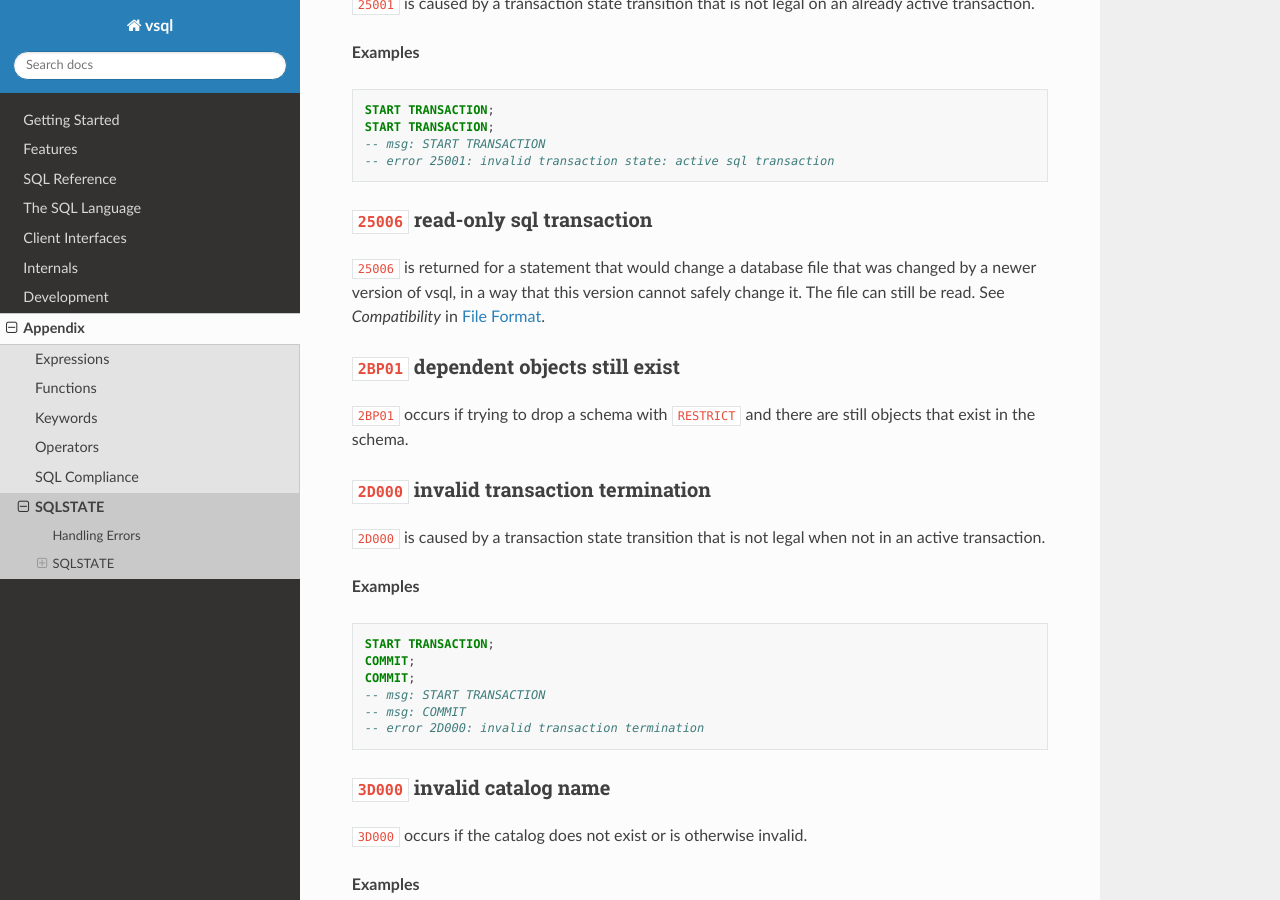
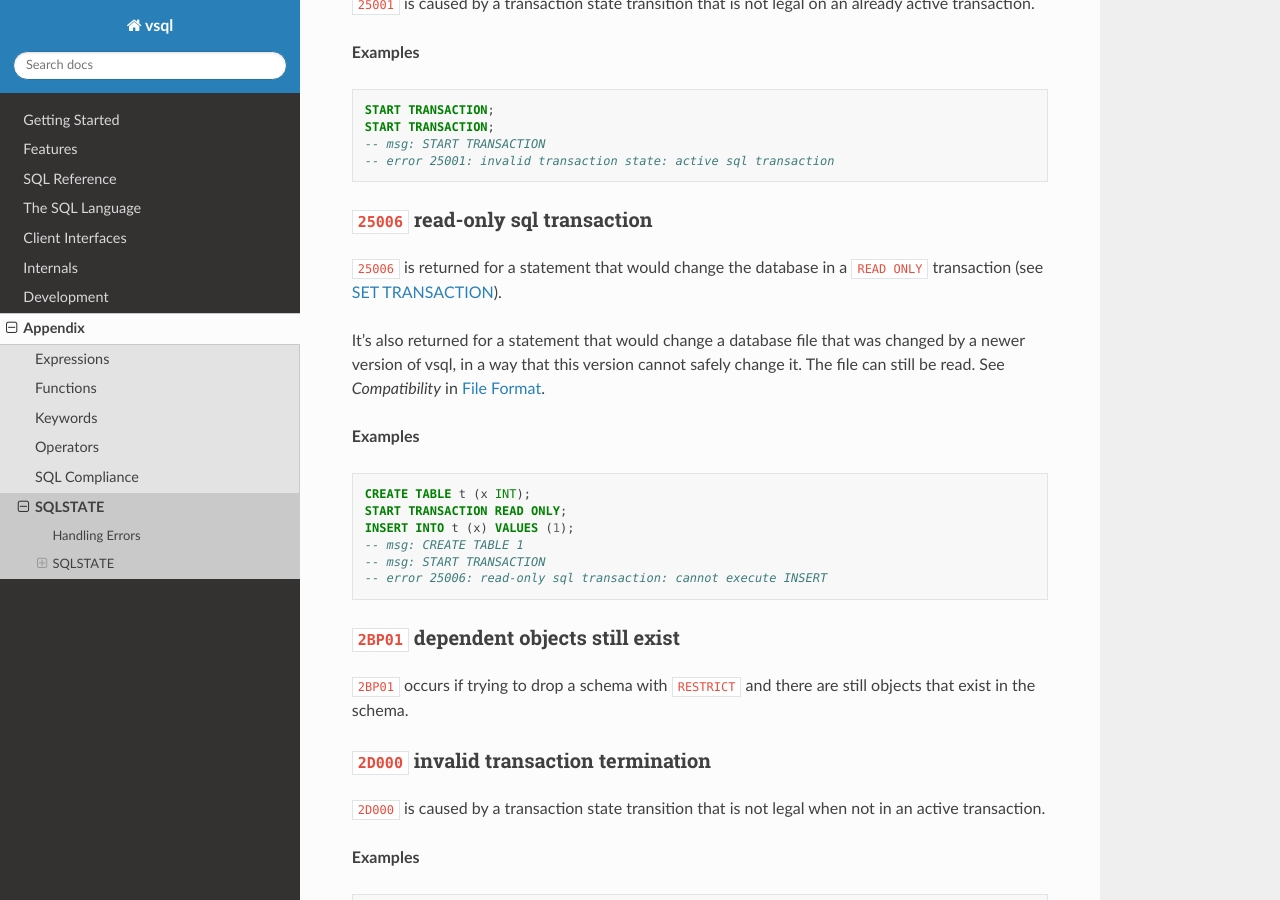
Before and after one commit to elliotchance/vsql, a Sphinx documentation site: the page built from docs/sqlstate.rst, in a window 1280 px wide and 900 px high, scrolled down 8515 px. Built offline with Sphinx 7.4.7 and the Read the Docs theme 3.1.0, drawn with Linux system fonts in a browser that asks for light colours.

Commit message:
language: Support READ ONLY and READ WRITE transactions
SET TRANSACTION and START TRANSACTION now take an access mode. In a READ
ONLY transaction, any statement that changes the database (INSERT, UPDATE,
DELETE, CREATE, ALTER or DROP) fails with 25006.

SET TRANSACTION applies to the next transaction only, whether that's a
START TRANSACTION (which can override it) or the implicit transaction of
the next statement that runs on its own. SET CATALOG, SET SCHEMA and
EXPLAIN don't start a transaction, so they don't use it up. It's a 25001
error inside a transaction. NEXT VALUE FOR is still allowed, since
sequence changes aren't transactional (PostgreSQL rejects it).

ISOLATION LEVEL (E152-01) is still not supported.

SQL E152-02
SQL T241

Co-Authored-By: Claude Opus 5.5 <noreply@anthropic.com>

```diff
--- a/docs/sql-compliance.rst
+++ b/docs/sql-compliance.rst
@@ -322,13 +322,13 @@ As of the latest version (or at least the version of this documentation)
    * - ✅ E151-02
      - ``ROLLBACK`` statement
 
-   * - ❌ **E152**
+   * - ⭕ **E152**
      - **Basic SET TRANSACTION statement**
 
    * - ❌ E152-01
      - ``SET TRANSACTION`` statement: ``ISOLATION LEVEL SERIALIZABLE`` clause
 
-   * - ❌ E152-02
+   * - ✅ E152-02
      - ``SET TRANSACTION`` statement: ``READ ONLY`` and ``READ WRITE`` clauses
 
    * - ❌ **E153**
--- a/docs/sql-reference.rst
+++ b/docs/sql-reference.rst
@@ -19,6 +19,7 @@ SQL Reference
    select.rst
    set-catalog.rst
    set-schema.rst
+   set-transaction.rst
    start-transaction.rst
    update.rst
    values.rst
--- a/docs/sqlstate.rst
+++ b/docs/sqlstate.rst
@@ -394,10 +394,24 @@ already active transaction.
 ``25006`` read-only sql transaction
 ^^^^^^^^^^^^^^^^^^^^^^^^^^^^^^^^^^^
 
-``25006`` is returned for a statement that would change a database file that
-was changed by a newer version of vsql, in a way that this version cannot
-safely change it. The file can still be read. See *Compatibility* in
+``25006`` is returned for a statement that would change the database in a
+``READ ONLY`` transaction (see :doc:`set-transaction`).
+
+It's also returned for a statement that would change a database file that was
+changed by a newer version of vsql, in a way that this version cannot safely
+change it. The file can still be read. See *Compatibility* in
 :doc:`file-format`.
+
+**Examples**
+
+.. code-block:: sql
+
+   CREATE TABLE t (x INT);
+   START TRANSACTION READ ONLY;
+   INSERT INTO t (x) VALUES (1);
+   -- msg: CREATE TABLE 1
+   -- msg: START TRANSACTION
+   -- error 25006: read-only sql transaction: cannot execute INSERT
 
 ``2BP01`` dependent objects still exist
 ^^^^^^^^^^^^^^^^^^^^^^^^^^^^^^^^^^^^^^^
--- a/docs/transactions.rst
+++ b/docs/transactions.rst
@@ -42,10 +42,15 @@ Examples
   SELECT * FROM products;
   -- NAME: Coffee Machine PRICE: 150
 
+Transactions are ``READ WRITE`` by default. A ``READ ONLY`` transaction can be
+started with ``START TRANSACTION READ ONLY``, or with :doc:`set-transaction`
+before the next transaction (including the transaction of a single statement).
+
 See Also
 --------
 
 - :doc:`commit`
 - :doc:`mvcc`
 - :doc:`rollback`
+- :doc:`set-transaction`
 - :doc:`start-transaction`
--- a/docs/v-client-library-docs.rst
+++ b/docs/v-client-library-docs.rst
@@ -418,6 +418,12 @@ struct Connection
    	// errors (such as an UPDATE that matched no rows). Expressions must not have
    	// side effects, like advancing a sequence.
    	dry_run bool
+   	// next_transaction is set by SET TRANSACTION for the next SQL-transaction,
+   	// whether it's started by START TRANSACTION or implicitly by a statement.
+   	next_transaction ?TransactionCharacteristics
+   	// read_only is the access mode of the current SQL-transaction, see
+   	// begin_access_mode.
+   	read_only bool
    pub mut:
    	// now allows you to override the wall clock that is used. The Time must be
    	// in UTC with a separate offset for the current local timezone (in positive
```
Also changed, not shown: other parts of docs/sql-compliance.rst (+1 -1 lines), docs/set-transaction.rst (added, +58 -0 lines), docs/start-transaction.rst (+10 -1 lines), 12 other files.
